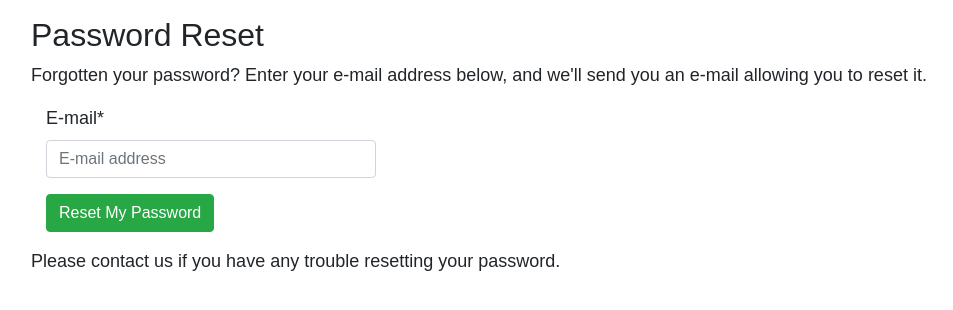
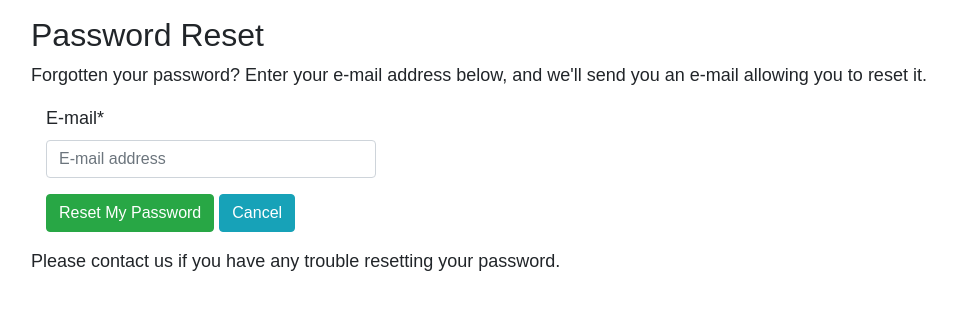
Before and after one commit to kevinbowen777/django-start, a Django app: page /accounts/password/reset/ in a window 1280 px wide. Shown: the part 56-366 px from the top of the page, without its empty margins (69-1022 px from the left). Run offline with Django 3.2, Linux system fonts and the light colour scheme; parts of the project's set-up code (start-up, migrations or seed data) failed here and were passed over; some libraries are stand-ins or nearby versions.

Commit message:
Add Cancel button

```diff
--- a/templates/account/password_reset.html
+++ b/templates/account/password_reset.html
@@ -19,6 +19,7 @@
         {% csrf_token %}
         {{ form|crispy }}
         <button class="btn btn-success" type="submit">Reset My Password</button>
+        <a class="btn btn-info" href="javascript:window.history.back()">Cancel</a>
     </form>
     </p>
     <p>Please contact us if you have any trouble resetting your password.</p>
```
